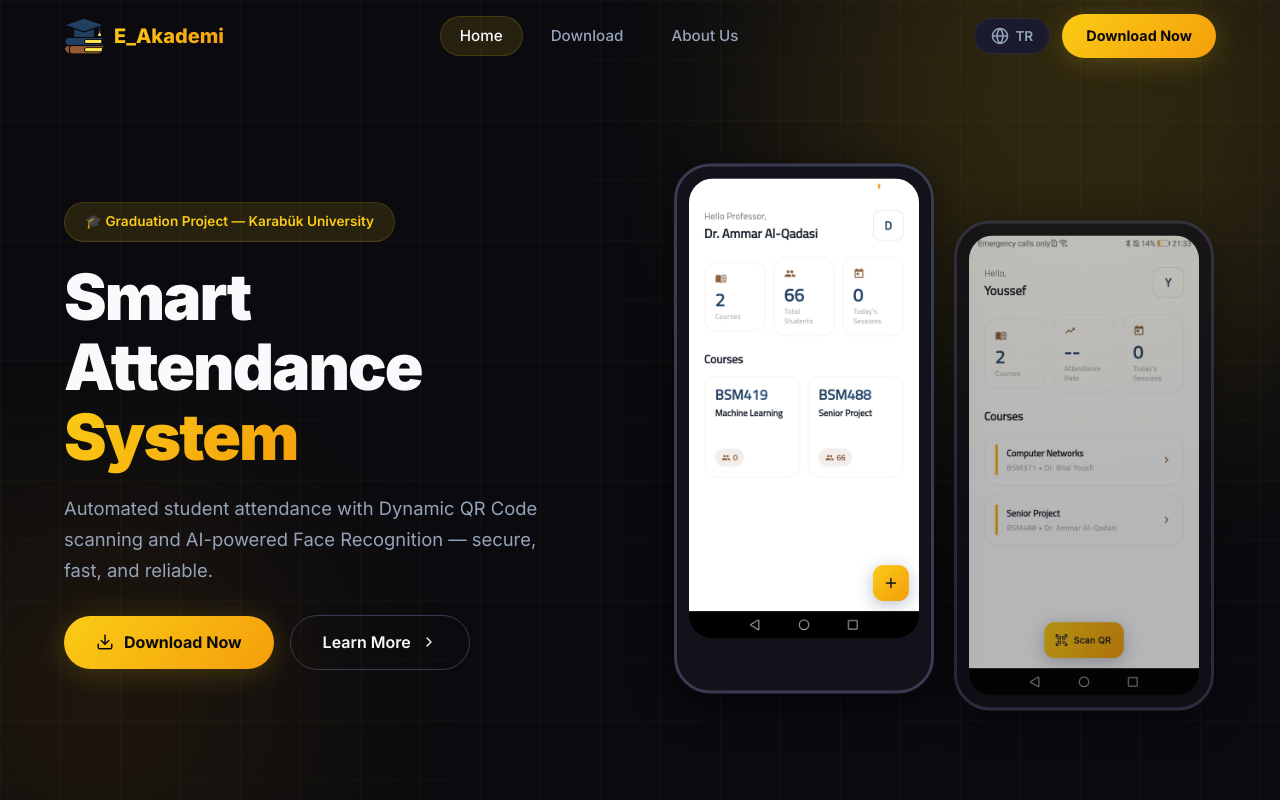
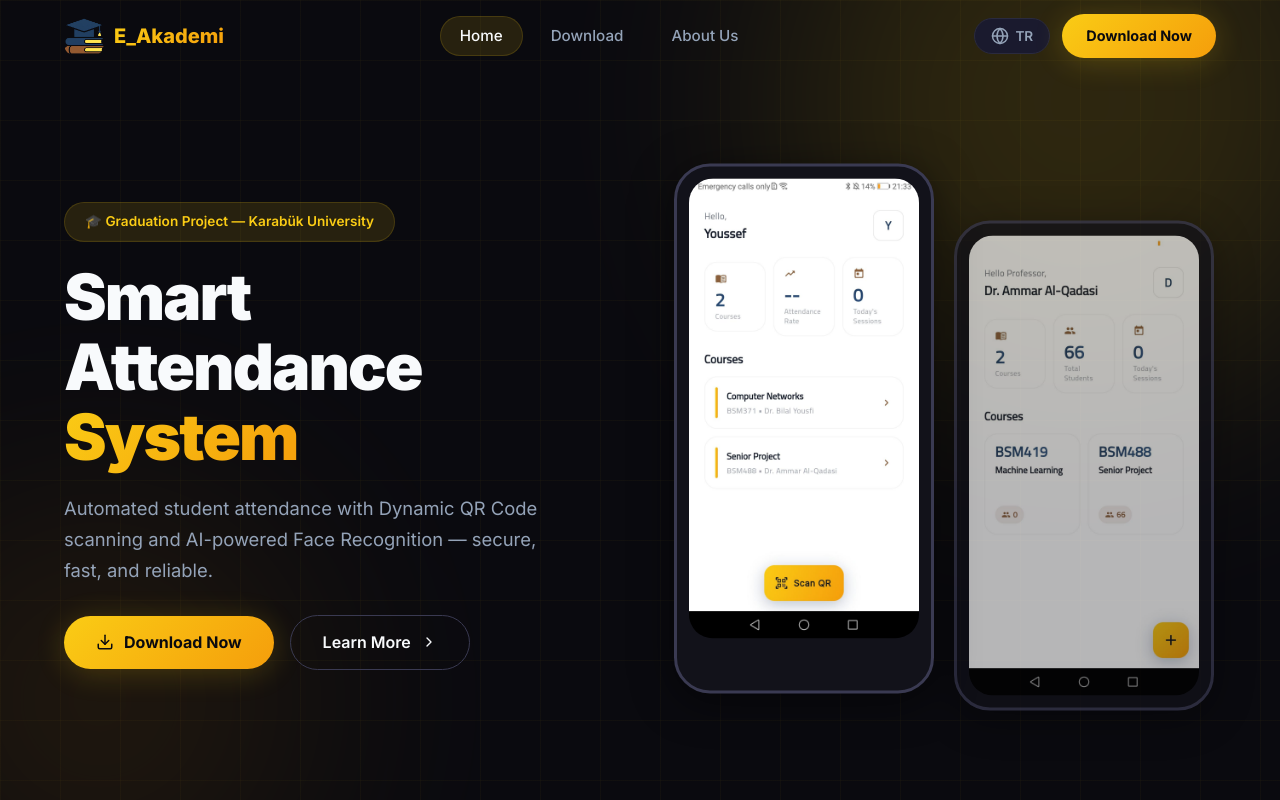
Before and after one commit to Youssef-Ragab1/E_Akademi-Website, a React (Vite) app: page / in a window 1280 px wide. Shown: the top 800 px of the page. Built offline with nearby package versions, Linux system fonts and the light colour scheme.

Commit message:
feat: create landing page component with animated feature and workflow sections

```diff
--- a/src/pages/Home.jsx
+++ b/src/pages/Home.jsx
@@ -93,14 +93,14 @@
                 animate={{ y: [0, -10, 0] }}
                 transition={{ duration: 4, repeat: Infinity, ease: 'easeInOut' }}
               >
-                <img src="/screenshots/6-Doctor-Interface.jpg" alt="Doctor Interface" />
+                <img src="/screenshots/4-Student-Interface.jpg" alt="Student Interface" />
               </motion.div>
               <motion.div
                 className="phone-mockup hero__phone hero__phone--secondary"
                 animate={{ y: [0, 10, 0] }}
                 transition={{ duration: 4, repeat: Infinity, ease: 'easeInOut', delay: 1 }}
               >
-                <img src="/screenshots/4-Student-Interface.jpg" alt="Student Interface" />
+                <img src="/screenshots/6-Doctor-Interface.jpg" alt="Doctor Interface" />
               </motion.div>
             </div>
           </motion.div>
```
